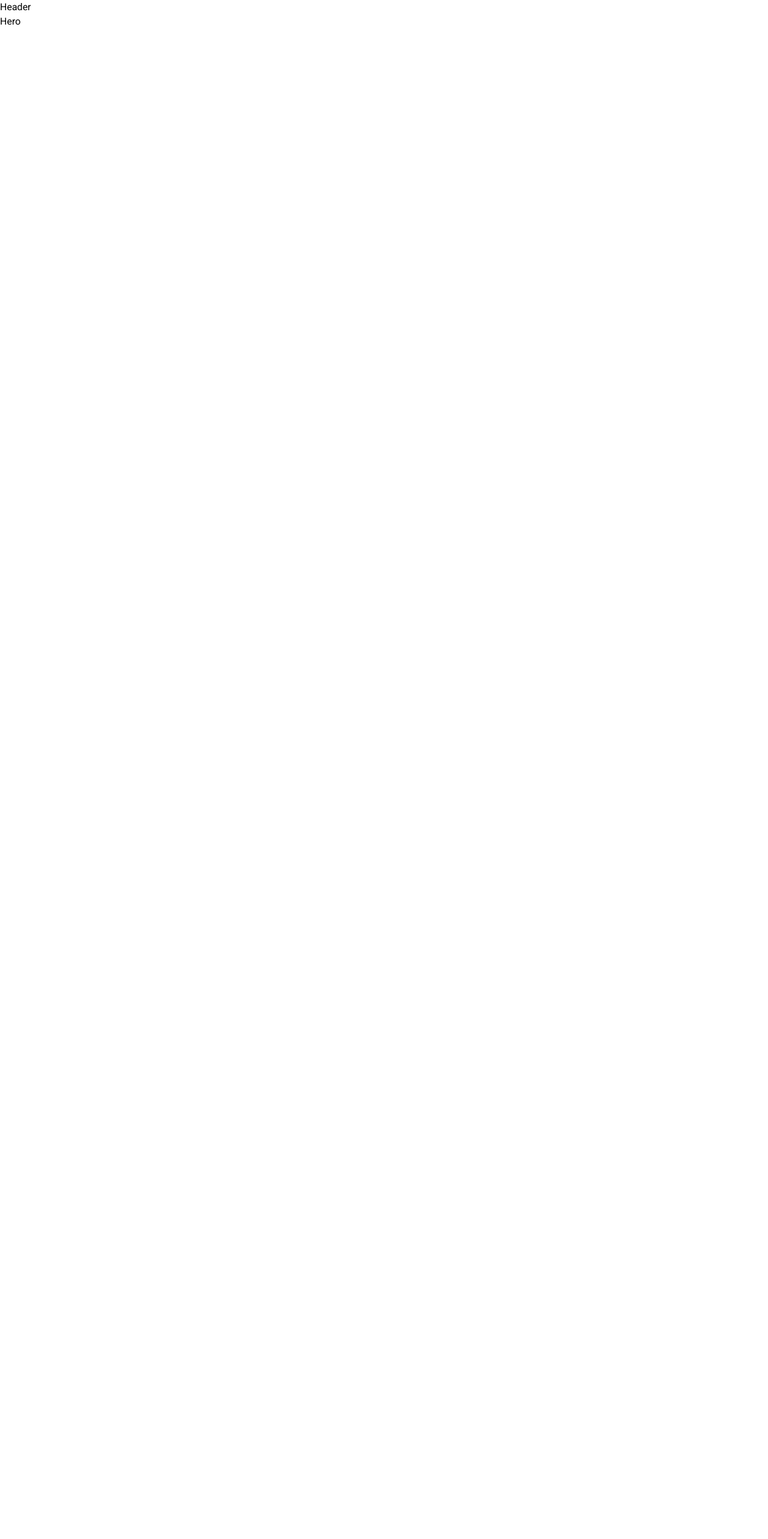
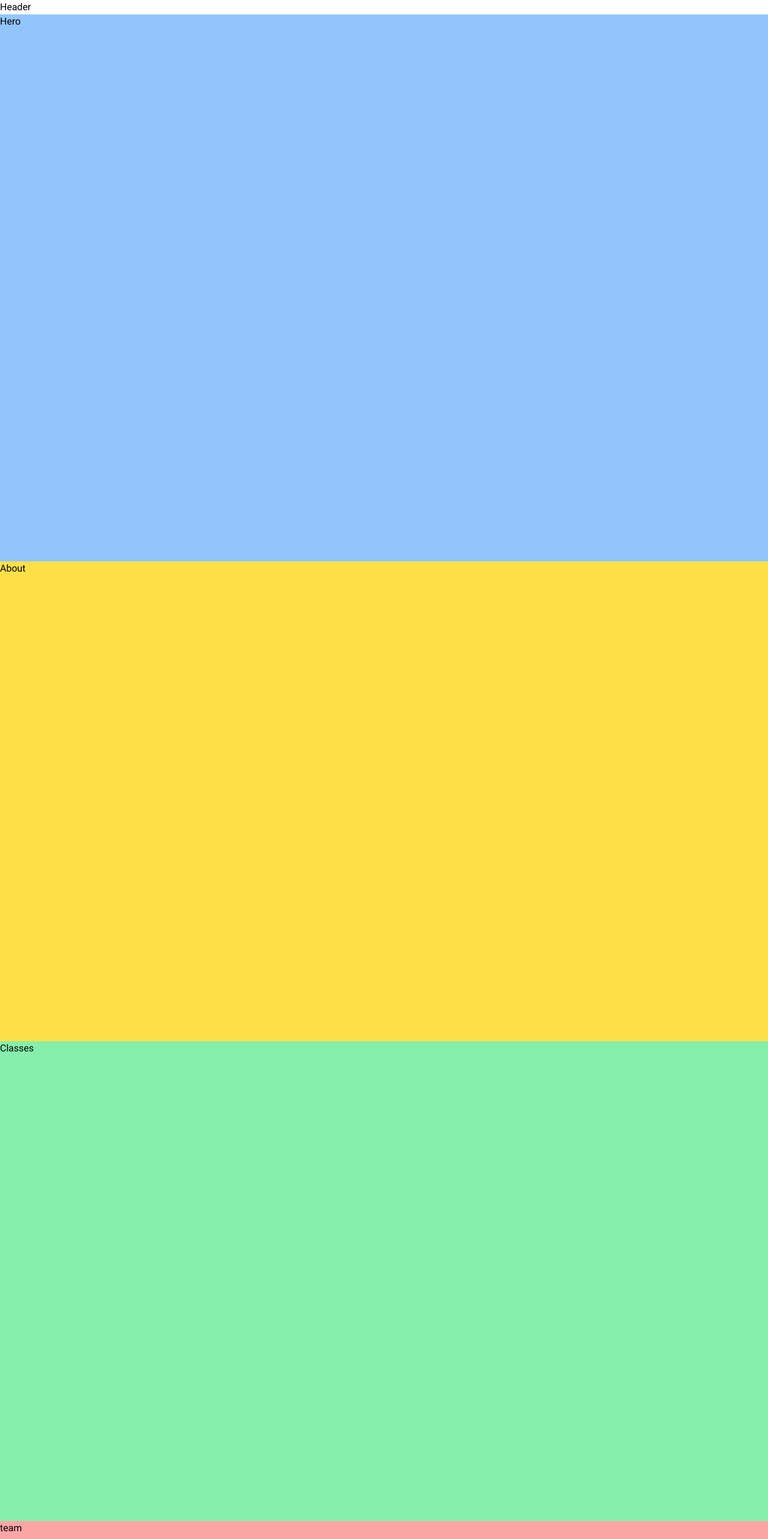
Before and after one commit to PedroMarquesN/gym-project, a Next.js app: page / in a window 1280 px wide. Shown: the top 2566 px of the page at 60% size. Built offline with nearby package versions, Linux system fonts and the light colour scheme.

Commit message:
Feat: create components

```diff
--- a/src/app/page.tsx
+++ b/src/app/page.tsx
@@ -1,9 +1,25 @@
 import Hero from "@/components/Hero";
+import About from "@/components/About";
+import Classes from "@/components/Classes";
+import Team from "@/components/Team";
+import Membership from "@/components/Membership";
+import Testimonial from "@/components/Testimonial";
+import Blog from "@/components/Blog";
+import Brands from "@/components/Brands";
 
 export default function Home() {
   return (
       <main>
-        <Hero />
+
+          <Hero />
+          <About />
+          <Classes />
+          <Team />
+          <Membership />
+          <Testimonial/>
+          <Blog />
+          <Brands />
+
         <div className="h-[3000px]"></div>
       </main>
   );
--- /dev/null
+++ b/src/components/About.tsx
@@ -0,0 +1,5 @@
+export default function About() {
+    return (
+        <div className="h-screen bg-yellow-300">About</div>
+    )
+}
--- /dev/null
+++ b/src/components/Blog.tsx
@@ -0,0 +1,5 @@
+export default function Blog() {
+    return (
+        <div className="h-screen bg-emmerald-300">Blog</div>
+    )
+}
--- /dev/null
+++ b/src/components/Brands.tsx
@@ -0,0 +1,5 @@
+export default function Brands() {
+    return (
+        <section className="h-[25vh] bg-pink-300">Brands</section>
+    )
+}
--- /dev/null
+++ b/src/components/Classes.tsx
@@ -0,0 +1,7 @@
+export default function Classes() {
+    return (
+        <section className="h-screen bg-green-300">
+            Classes
+        </section>
+    )
+}
--- a/src/components/Hero.tsx
+++ b/src/components/Hero.tsx
@@ -1,5 +1,7 @@
 export default function Hero() {
     return (
-        <section>Hero</section>
+        <section className="h-[80vh] lg:h-[912px] bg-blue-300">
+            Hero
+        </section>
     )
 }
--- /dev/null
+++ b/src/components/Membership.tsx
@@ -0,0 +1,7 @@
+export default function Membership() {
+    return (
+        <section className="h-screen bg-lime-300">
+            Membership
+        </section>
+    )
+}
--- /dev/null
+++ b/src/components/Team.tsx
@@ -0,0 +1,7 @@
+export default function Team() {
+    return (
+        <div className="h-screen bg-red-300">
+            team
+        </div>
+    )
+}
--- /dev/null
+++ b/src/components/Testimonial.tsx
@@ -0,0 +1,7 @@
+export default function Testimonial() {
+    return (
+        <section className="h-[50vh] bg-indigo-300">
+            Testimonial
+        </section>
+    )
+}
```
